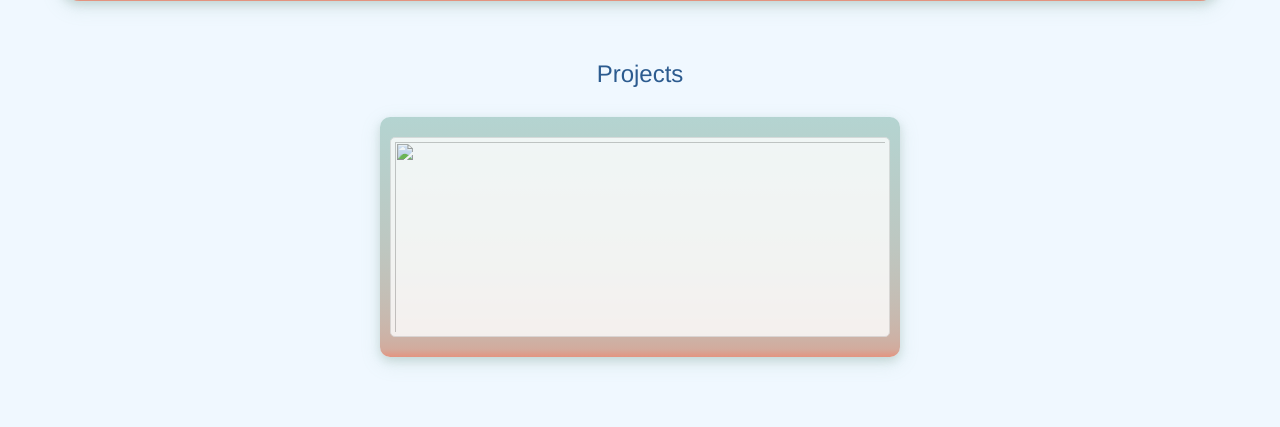
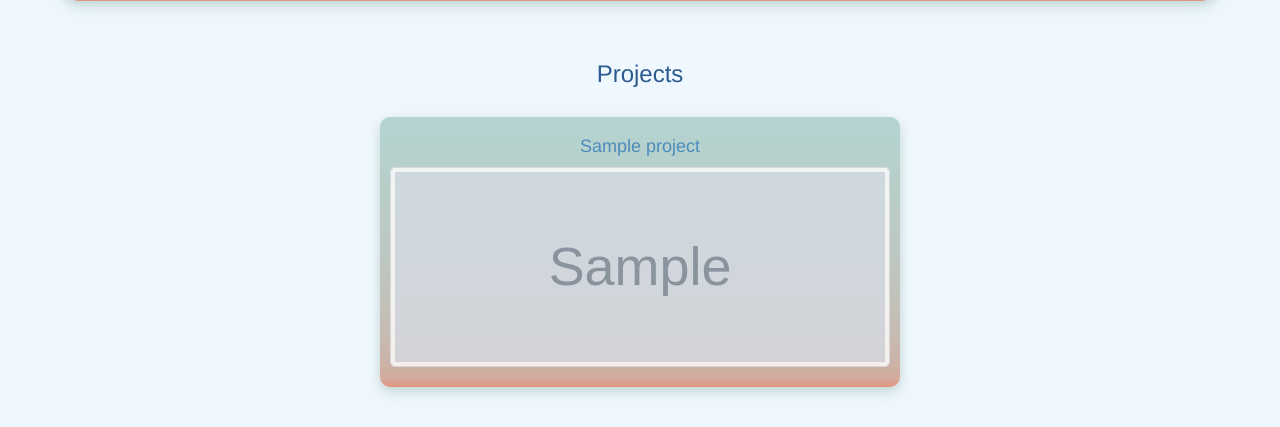
Before and after one commit to tylerhill122/portfolio-flask, a Flask app: template templates/projects.html in a window 1280 px wide. Shown: the part 221-648 px from the top of the page. Run offline with Flask 2, Linux system fonts and the light colour scheme; the template is opened without the code that fills it: most values are stand-ins (such as "Sample title", 1, 10 or a date in 2020); grey boxes marked "Sample" are stand-in pictures.

Commit message:
mongodb to store project values

```diff
--- a/app.py
+++ b/app.py
@@ -15,12 +15,11 @@ def index():
 
 @app.route("/projects")
 def projects():
-    projects = data.projects
-    return render_template("projects.html", data=data, projects=projects)
+    return render_template("projects.html", projects=Projects.find())
 
 @app.route("/project/<val>")
 def project(val):
-    proj = data.get(val)
+    proj = Projects.find_one({"name":val},{"_id":0})
     skills = proj['skills']
     return render_template("project.html", proj=proj, skills=skills)
 
--- a/templates/projects.html
+++ b/templates/projects.html
@@ -39,9 +39,9 @@
       <div class="project-container">
         {% for project in projects %}
         <div class="project-box shade">
-          <a href="project/{{project}}">
-            <h4>{{data.get(project).name}}</h4>
-            <div><img src="{{data.get(project).image}}" class="img-thumbnail"></div>
+          <a href="project/{{project.name}}">
+            <h4>{{project.name}}</h4>
+            <div><img src="{{project.image}}" class="img-thumbnail"></div>
           </a>
         </div>
         {% endfor %}
```
